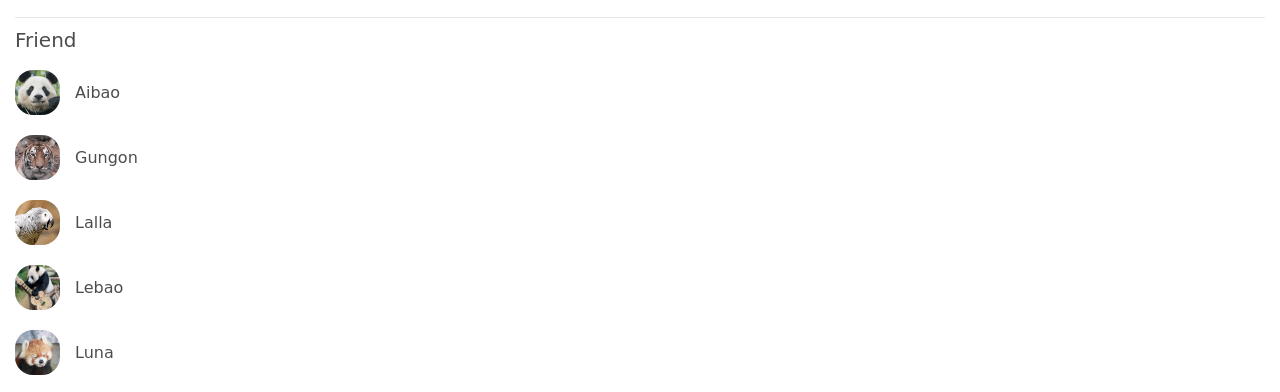
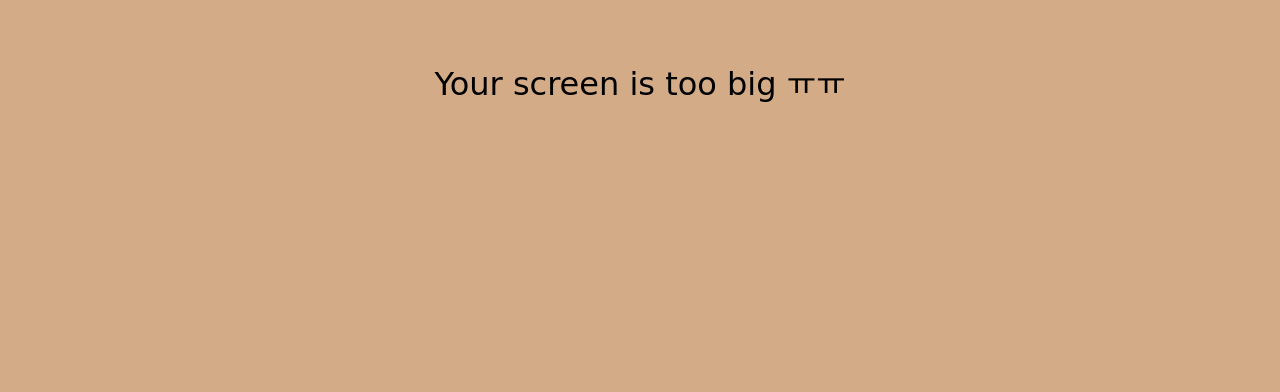
Before and after one commit to iiingkeep/kokoa-clone, a plain HTML site: page friends.html in a window 1280 px wide. Shown: the part 316-708 px from the top of the page. Drawn offline with Linux system fonts and the light colour scheme; a web font is replaced by a local one.

Commit message:
mobile status

```diff
--- /dev/null
+++ b/css/components/no-mobile.css
@@ -0,0 +1,18 @@
+#no-mobile {
+  position:absolute;
+  z-index:99;
+  width:100vw;
+  height:100vh;
+  background-color: var(--brown);
+  display:flex;
+  top:0;
+  justify-content: center;
+  align-items: center;
+  font-size:32px;
+}
+
+@media screen and (max-width:480px) {
+  #no-mobile {
+    display:none;
+  }
+}
--- a/css/styles.css
+++ b/css/styles.css
@@ -10,6 +10,7 @@
 @import "components/badge.css";
 @import "components/icon-raw.css";
 @import "components/alt-screen-header.css";
+@import "components/no-mobile.css";
 
 /* Screens */
 @import "screens/login.css";
--- a/friends.html
+++ b/friends.html
@@ -140,8 +140,11 @@
 <div id="splash-screen">
   <img src="images/welcome.png">
   <iconify-icon icon="heroicons:chat-bubble-oval-left-solid"></iconify-icon>
-  <span>Logging<br>In..</span>
 </div>
+
+<Div id="no-mobile">
+  <span>Your screen is too big ㅠㅠ</span>
+</Div>
 
   <script src="https://code.iconify.design/iconify-icon/1.0.7/iconify-icon.min.js"></script>
 </body>
```
Also changed, not shown: chatroom-aibao.html (+4 -0 lines), chatroom-lalla.html (+4 -0 lines), chatroom-lebao.html (+4 -0 lines), chatroom-luna.html (+4 -0 lines), chats.html (+4 -0 lines), find.html (+4 -0 lines), index.html (+4 -0 lines), more.html (+4 -0 lines), settings.html (+4 -0 lines).
